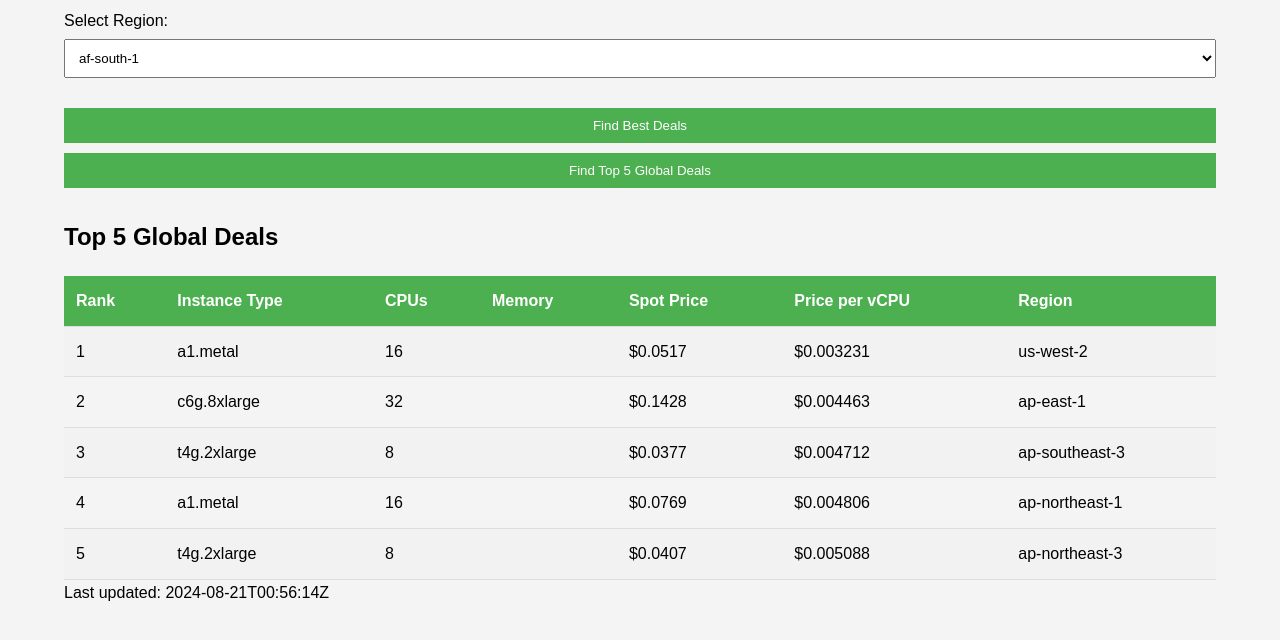
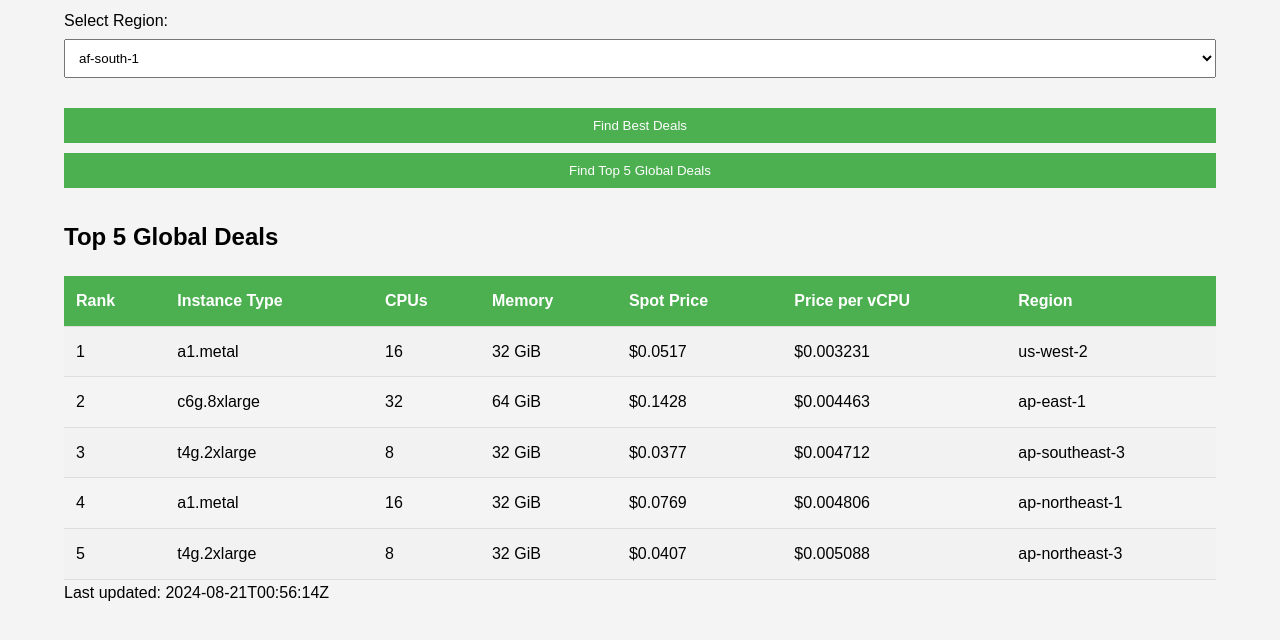
Before and after one commit to fjcloud/ec2-spot-finder-static, a plain HTML site: page docs/index.html in a window 1280 px wide. Both pictures are taken after a click on the button "Find Top 5 Global Deals". Shown: the part 106-746 px from the top of the page. Drawn offline with Linux system fonts and the light colour scheme.

Commit message:
Fix memory

```diff
--- a/docs/index.html
+++ b/docs/index.html
@@ -90,7 +90,7 @@
                 if (isGlobal) row.insertCell().textContent = index + 1;
                 row.insertCell().textContent = isGlobal ? deal.instanceType : deal.InstanceType;
                 row.insertCell().textContent = isGlobal ? deal.cpus : deal.VCPUS;
-                row.insertCell().textContent = deal.Memory;
+                row.insertCell().textContent = isGlobal ? deal.memory : deal.Memory;
                 const price = isGlobal ? deal.price : parseFloat(deal.SpotPrice);
                 row.insertCell().textContent = isNaN(price) ? 'N/A' : `$${price.toFixed(4)}`;
                 const pricePerVCPU = isGlobal ? deal.pricePerVCPU : (price / deal.VCPUS);
```
